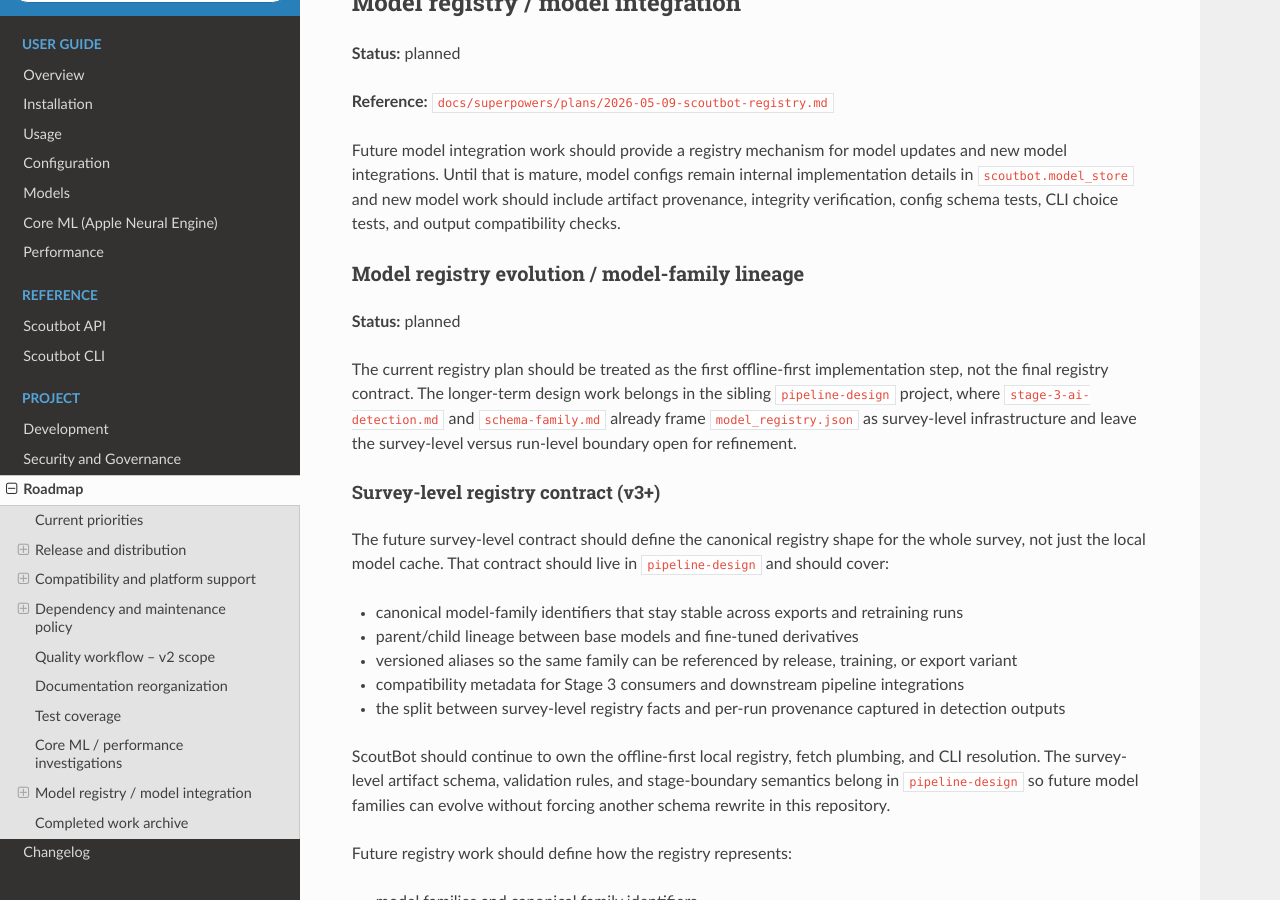
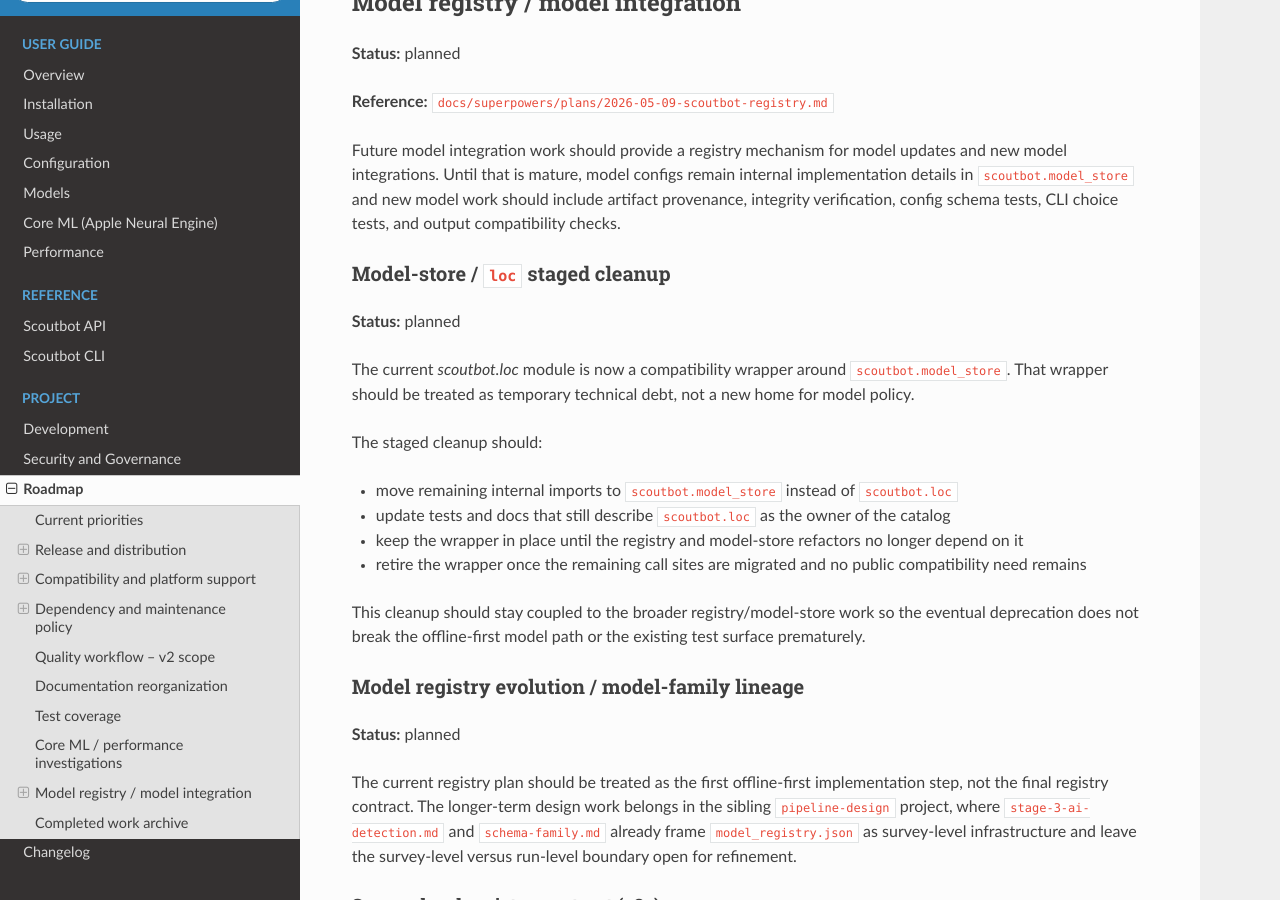
Before and after one commit to SurveyTools/scoutbot-two, a Sphinx documentation site: the page built from docs/roadmap.rst, in a window 1280 px wide and 900 px high, scrolled down 4752 px. Built offline with Sphinx 7.4.7 and the Read the Docs theme 3.1.0, drawn with Linux system fonts in a browser that asks for light colours; formulas are drawn with MathJax 3.

Commit message:
Planning the model registry.

```diff
--- a/docs/roadmap.rst
+++ b/docs/roadmap.rst
@@ -227,6 +227,26 @@ integrations. Until that is mature, model configs remain internal implementation
 ``scoutbot.model_store`` and new model work should include artifact provenance, integrity
 verification, config schema tests, CLI choice tests, and output compatibility checks.
 
+Model-store / ``loc`` staged cleanup
+~~~~~~~~~~~~~~~~~~~~~~~~~~~~~~~~~~~
+
+**Status:** planned
+
+The current `scoutbot.loc` module is now a compatibility wrapper around
+``scoutbot.model_store``. That wrapper should be treated as temporary technical debt, not a new
+home for model policy.
+
+The staged cleanup should:
+
+* move remaining internal imports to ``scoutbot.model_store`` instead of ``scoutbot.loc``
+* update tests and docs that still describe ``scoutbot.loc`` as the owner of the catalog
+* keep the wrapper in place until the registry and model-store refactors no longer depend on it
+* retire the wrapper once the remaining call sites are migrated and no public compatibility need
+  remains
+
+This cleanup should stay coupled to the broader registry/model-store work so the eventual
+deprecation does not break the offline-first model path or the existing test surface prematurely.
+
 Model registry evolution / model-family lineage
 ~~~~~~~~~~~~~~~~~~~~~~~~~~~~~~~~~~~~~~~~~~~~~~~
 
```
